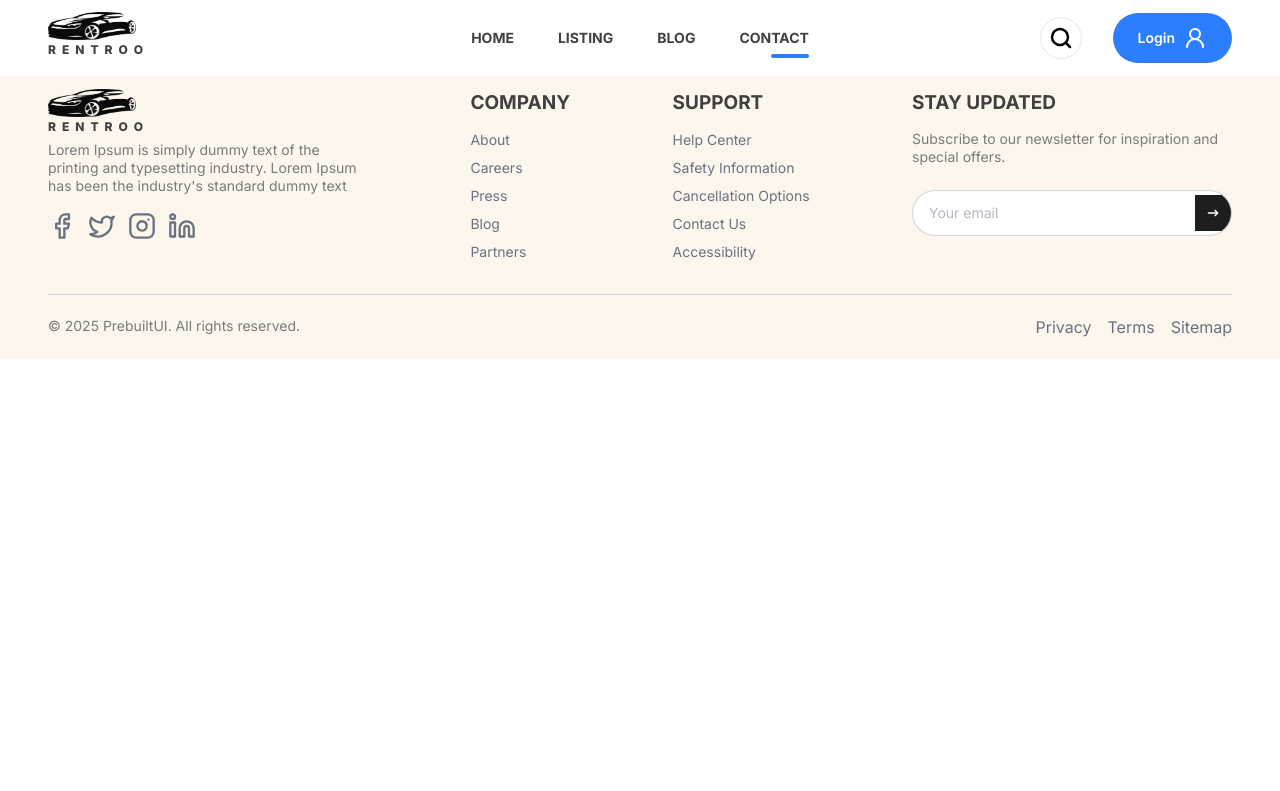
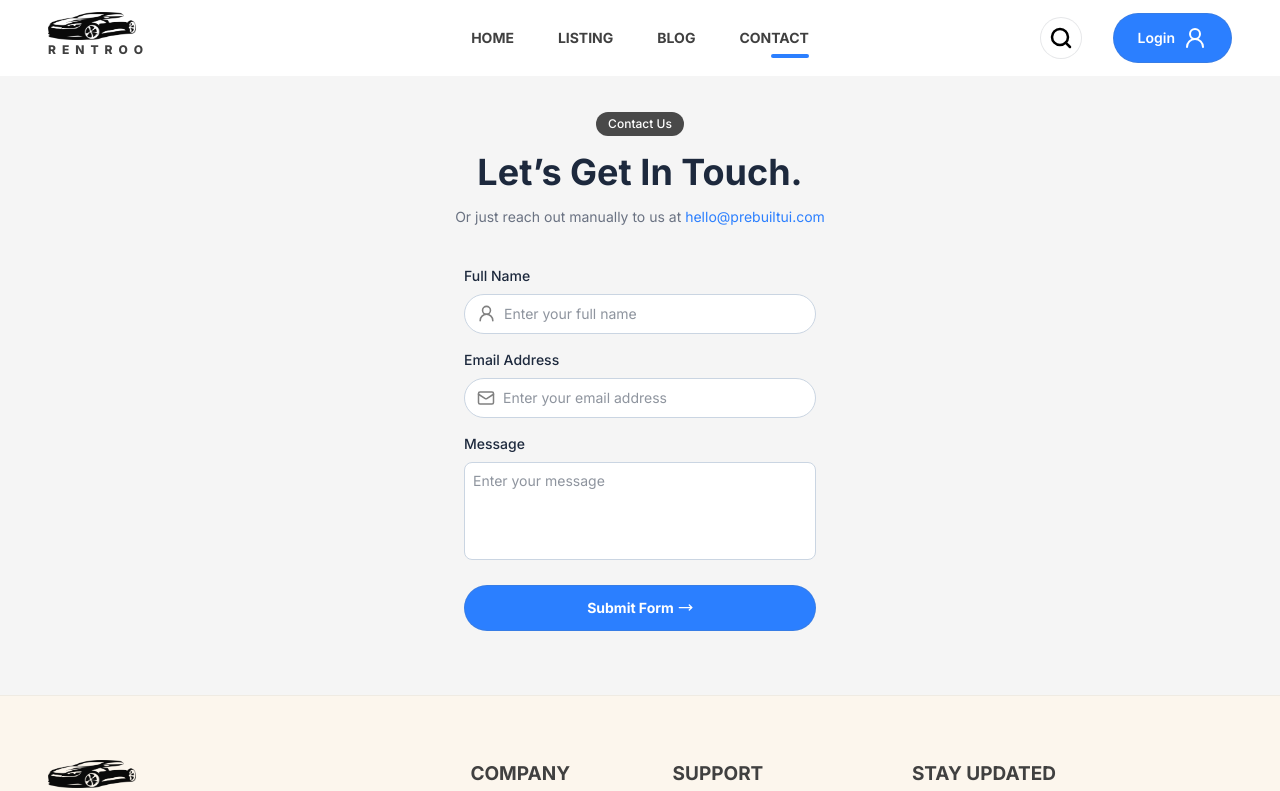
Before and after one commit to bcot-code/Car_Rental, a React (Vite) app in the folder client/: page /contact in a window 1280 px wide. Shown: the top 791 px of the page. Built offline with nearby package versions, Linux system fonts and the light colour scheme; no server answers.

Commit message:
init the Contact form

```diff
--- a/client/src/PAGES/Contact.jsx
+++ b/client/src/PAGES/Contact.jsx
@@ -1,8 +1,39 @@
 import React from 'react'
+import { assets } from '../assets/data'
 
 const Contact = () => {
   return (
-    <div>Contact</div>
+    <div className="bg-primary py-16 pt-28">
+      <form className="flex flex-col items-center text-sm text-slate-800">
+            <p className="text-xs bg-black/80 text-white font-medium px-3 py-1 rounded-full">Contact Us</p>
+            <h1 className="text-4xl font-bold py-4 text-center">Let’s Get In Touch.</h1>
+            <p className="max-md:text-sm text-gray-500 pb-10 text-center">
+                Or just reach out manually to us at <a href="#" className="text-blue-500 hover:underline">hello@prebuiltui.com</a>
+            </p>
+
+            <div className="max-w-96 w-full px-4">
+                <label htmlFor="name" className="font-medium">Full Name</label>
+                <div className="flex items-center mt-2 mb-4 h-10 pl-3 border border-slate-300 bg-white rounded-full focus-within:ring-2 focus-within:ring-indigo-400 transition-all overflow-hidden">
+                    <img src={assets.user} alt='' width={19} className='invert-50'/>
+                    <input type="text" className="h-full px-2 w-full outline-none bg-transparent" placeholder="Enter your full name" required />
+                </div>
+
+                <label htmlFor="email-address" className="font-medium mt-4">Email Address</label>
+                <div className="flex items-center mt-2 mb-4 h-10 pl-3 border border-slate-300 bg-white rounded-full focus-within:ring-2 focus-within:ring-indigo-400 transition-all overflow-hidden">
+                    <img src={assets.mail} alt='' width={18} className='invert-50'/>
+                    <input type="email" className="h-full px-2 w-full outline-none bg-transparent" placeholder="Enter your email address" required />
+                </div>
+
+                <label htmlFor="message" className="font-medium mt-4">Message</label>
+                <textarea rows="4" className="w-full mt-2 p-2 border border-slate-300 bg-white rounded-lg resize-none outline-none focus:ring-2 focus-within:ring-indigo-400 transition-all" placeholder="Enter your message" required></textarea>
+
+                <button type="submit" className="flexCenter gap-1 mt-5 btn-solid w-full !font-bold">
+                    Submit Form
+                    <img src={assets.right} alt='' width={15} className='invert'/>
+                </button>
+            </div>
+        </form>
+    </div>
   )
 }
 
```
